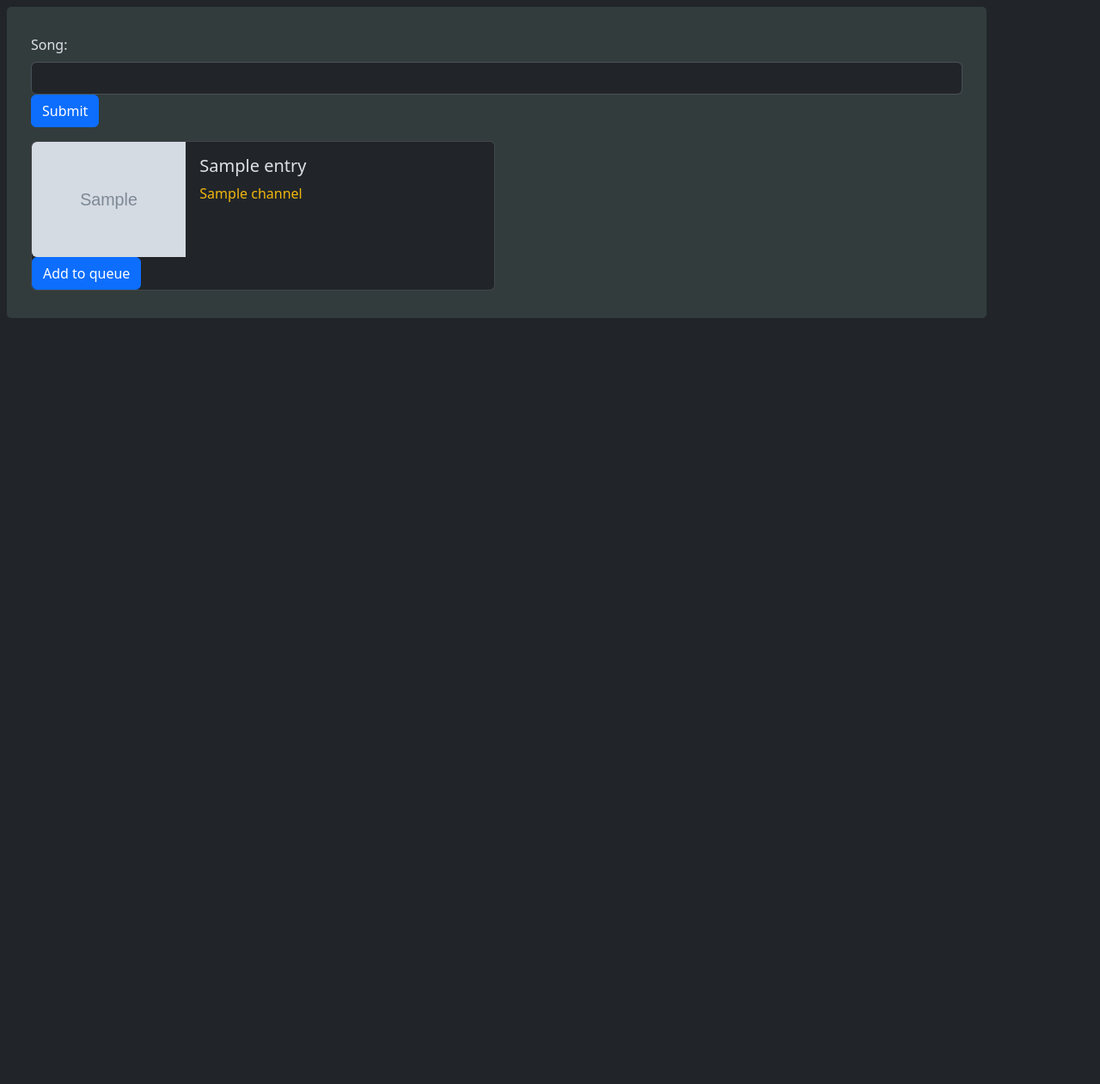
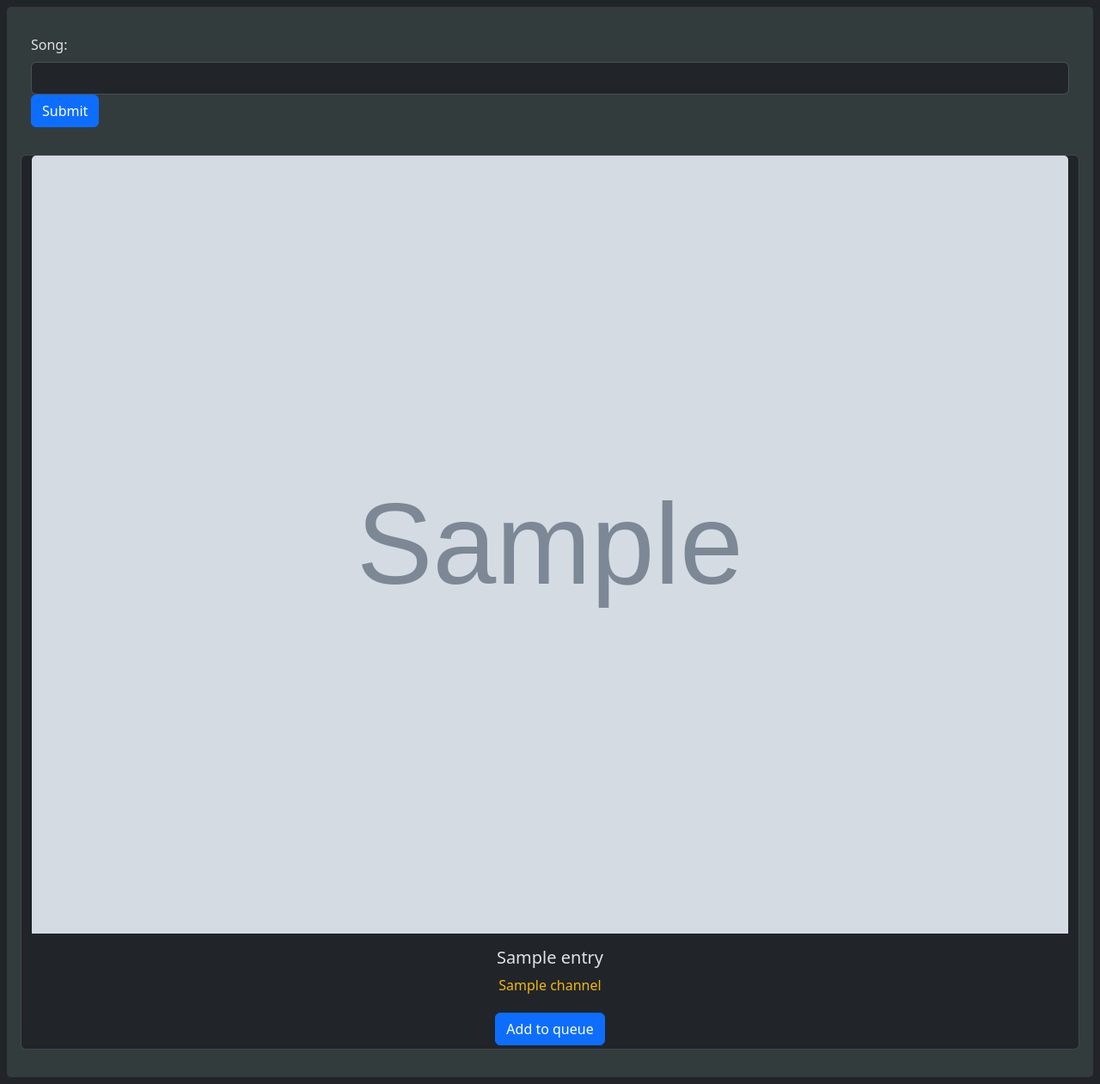
Before and after one commit to 17hoehbr/OpenMic-Karaoke, a Flask app: template templates/search.html in a window 1280 px wide. Shown: the part 64-1325 px from the top of the page at 86% size. Before the commit the page ends 434 px from the top, so only its background shows below. Run offline with Flask 3, Linux system fonts and the light colour scheme; the template is opened without the code that fills it: most values are stand-ins (such as "Sample title", 1, 10 or a date in 2020); grey boxes marked "Sample" are stand-in pictures.

Commit message:
frontend improvements

```diff
--- a/templates/mobile_base.html
+++ b/templates/mobile_base.html
@@ -29,6 +29,12 @@
             background-color: #121212;
             border-radius: 10px;
         }
+
+        a {
+            text-decoration: none;
+            color: inherit;
+        }
+
     </style>
     {% block head %}
     {% endblock %}
@@ -52,7 +58,7 @@
         </ul>
       </div>
     </nav>
-    <div id="bg" class="container p-3 m-2 w-auto">
+    <div id="bg" class="container-fluid p-3 m-2 w-auto">
         {% block content %}
         {% endblock %}
     </div>
--- a/templates/search.html
+++ b/templates/search.html
@@ -1,7 +1,7 @@
 {% extends 'mobile_base.html' %}
 
 {% block content %}
-<div class="container my-3">
+<div class="container-fluid my-3">
   <form method="post">
     <div>
       <label for="song" class="form-label">Song:</label>
@@ -12,26 +12,22 @@
 </div>
 
 {% if result %}
+<div class="container-fluid">
+  <div class="row">
 {% for r in result['entries'] %}
-<div class="container my-3">
-  <div class="card" style="max-width: 540px;">
-    <div class="row g-0">
-      <div class="col-md-4">
-        <img src="{{ r['thumbnails'][0]['url'] }}" class="img-fluid rounded-start" alt="video thumbnail">
+    <div class="col-lg card my-3 mx-auto text-center" style="width:400px">
+      <img src="{{ r['thumbnails'][0]['url'] }}" class="card-img-top" alt="video thumbnail">
+      <div class="card-body">
+        <h5 class="card-title"><a href="{{ r['url'] }}" target="_blank" rel="noopener noreferrer">{{ r['title'] }}</a></h5>
+        <p class="card-text"><a href="{{ r['channel_url'] }}" target="_blank" rel="noopener noreferrer">{{ r['channel'] }}</a></p>
       </div>
-      <div class="col-md-8">
-        <div class="card-body">
-          <h5 class="card-title">{{ r['title'] }}</h5>
-          <p class="card-text">{{ r['channel'] }}</p>
-        </div>
-      </div>
+      <form method="post">
+        <button type="submit" name='url' value="{{ r['url'] }}" class="btn btn-primary my-1">Add to queue</button>
+      </form>
     </div>
-    <form method="post">
-      <button type="submit" name='url' value="{{ r['url'] }}" class="btn btn-primary">Add to queue</button>
-    </form>
+{% endfor %}
   </div>
 </div>
-{% endfor %}
 {% endif %}
 
 {% endblock %}
```
Also changed, not shown: templates/tv_index.html (+8 -0 lines), templates/video_player.html (+6 -11 lines).
